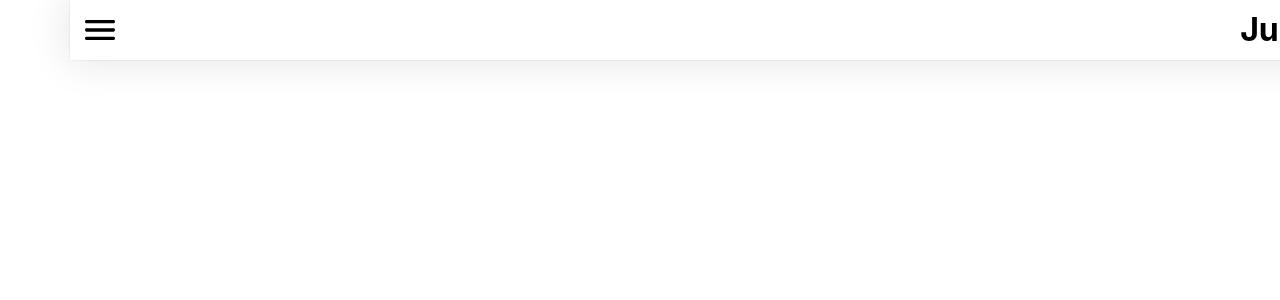
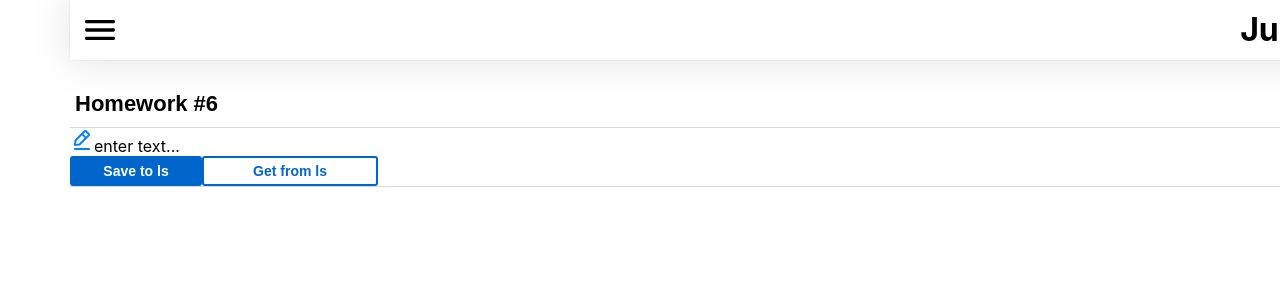
Before and after one commit to SanyaSkl/homework-front2-master, a React (Create React App) app: page /#/junior in a window 1280 px wide. Shown: the top 300 px of the page. Built offline with nearby package versions, Linux system fonts and the light colour scheme.

Commit message:
Homework-6: added logic for functions: onEnterCallback, onBlurCallback, onDoubleClickCallBack, restore

```diff
--- a/src/s2-homeworks/hw05/pages/Junior.tsx
+++ b/src/s2-homeworks/hw05/pages/Junior.tsx
@@ -1,5 +1,5 @@
 import React from 'react'
-// import HW6 from '../../hw06/HW6'
+import HW6 from '../../hw06/HW6'
 // import HW7 from '../../hw07/HW7'
 // import HW8 from '../../hw08/HW8'
 // import HW9 from '../../hw09/HW9'
@@ -7,7 +7,7 @@
 function Junior() {
     return (
         <div id={'hw5-page-junior'}>
-            {/*<HW6 />*/}
+            <HW6 />
             {/*<HW7 />*/}
             {/*<HW8 />*/}
             {/*<HW9 />*/}
--- a/src/s2-homeworks/hw06/HW6.tsx
+++ b/src/s2-homeworks/hw06/HW6.tsx
@@ -1,9 +1,9 @@
-import React, { useState } from 'react'
-import SuperEditableSpan from './common/c4-SuperEditableSpan/SuperEditableSpan'
-import { restoreState, saveState } from './localStorage/localStorage'
+import React, {useState} from 'react'
 import s2 from '../../s1-main/App.module.css'
 import SuperButton from '../hw04/common/c2-SuperButton/SuperButton'
+import SuperEditableSpan from './common/c4-SuperEditableSpan/SuperEditableSpan'
 import s from './HW6.module.css'
+import {restoreState, saveState} from './localStorage/localStorage'
 
 /*
  * 1 - в файле SuperEditableSpan.tsx дописать логику функций onEnterCallback, onBlurCallback, onDoubleClickCallBack
@@ -19,7 +19,8 @@
     }
     const restore = () => {
         // делают студенты
-
+       const savedState = restoreState<string>('hw6-editable-span-value', '')
+        setValue(savedState)
     }
 
     return (
--- a/src/s2-homeworks/hw06/common/c4-SuperEditableSpan/SuperEditableSpan.tsx
+++ b/src/s2-homeworks/hw06/common/c4-SuperEditableSpan/SuperEditableSpan.tsx
@@ -1,12 +1,7 @@
-import React, {
-    DetailedHTMLProps,
-    InputHTMLAttributes,
-    HTMLAttributes,
-    useState,
-} from 'react'
-import s from './SuperEditableSpan.module.css'
+import React, {DetailedHTMLProps, HTMLAttributes, InputHTMLAttributes, useState,} from 'react'
 import SuperInputText from '../../../hw04/common/c1-SuperInputText/SuperInputText'
 import editIcon from './editIcon.svg'
+import s from './SuperEditableSpan.module.css'
 
 // тип пропсов обычного инпута
 type DefaultInputPropsType = DetailedHTMLProps<InputHTMLAttributes<HTMLInputElement>,
@@ -23,7 +18,7 @@
     onEnter?: () => void
     error?: string
 
-    spanProps?: DefaultSpanPropsType  & {defaultText?: string}// пропсы для спана
+    spanProps?: DefaultSpanPropsType & { defaultText?: string }// пропсы для спана
 }
 
 const SuperEditableSpan: React.FC<SuperEditableSpanType> = (
@@ -42,19 +37,19 @@
 
     const onEnterCallback = () => {
         // выключить editMode при нажатии Enter // делают студенты
-
+            setEditMode(false)
         onEnter?.()
     }
     const onBlurCallback = (e: React.FocusEvent<HTMLInputElement>) => {
         // выключить editMode при нажатии за пределами инпута // делают студенты
-
+        setEditMode(false)
         onBlur?.(e)
     }
     const onDoubleClickCallBack = (
         e: React.MouseEvent<HTMLSpanElement, MouseEvent>
     ) => {
         // включить editMode при двойном клике // делают студенты
-
+        setEditMode(true)
         onDoubleClick?.(e)
     }
 
```
